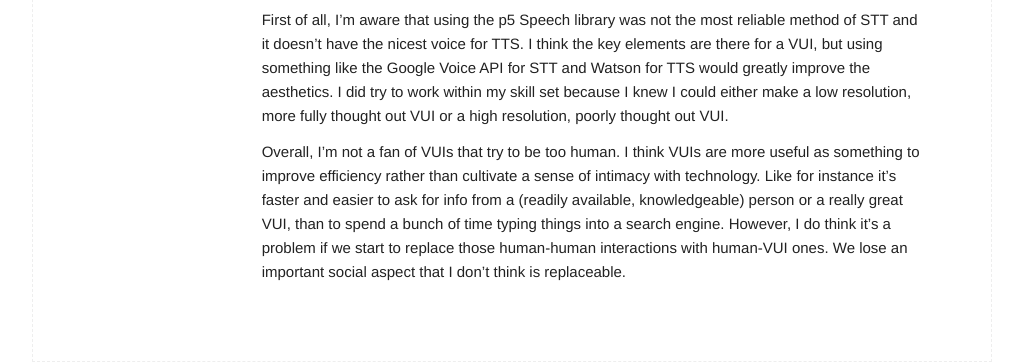
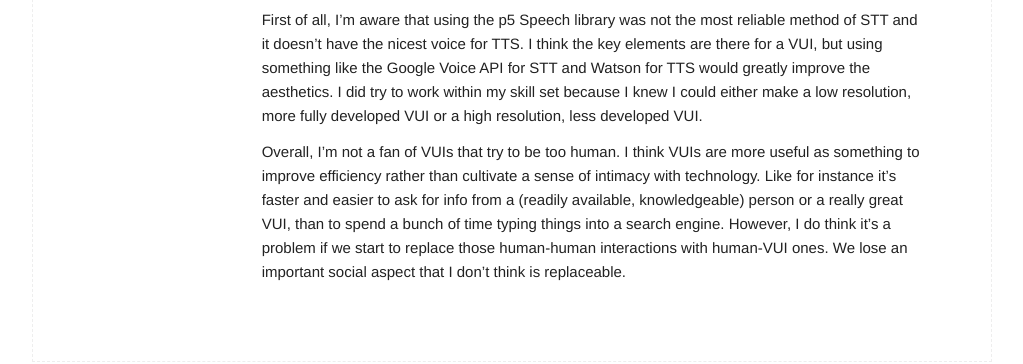
Before and after one commit to bevchou/bevchou.github.io, a Jekyll site: the page built from _posts/2018-03-07-filling-out-a-form-using-a-voice-interface-.md, in a window 1280 px wide and 900 px high, scrolled down 2087 px. Shown: the part 398-762 px from the top of the window, without its empty margins (128-1151 px from the left). Built offline with Jekyll 4.4.1, drawn with Linux system fonts in a browser that asks for light colours; comment, search, counter and statistics services are not loaded.

```diff
--- a/_posts/2018-03-07-filling-out-a-form-using-a-voice-interface-.md
+++ b/_posts/2018-03-07-filling-out-a-form-using-a-voice-interface-.md
@@ -37,6 +37,6 @@
 I am using the default p5 Speech voice and I haven't styled the website. For this version as a prototype, I am trying to get the concept across, however if I was making something higher resolution I would have taken a few extra steps to make it more friendly. The voice is too robotic to a point where it's a little hard to understand. The ideal voice to me is clearly a non-human, but still easy to understand. I also didn't have any phrases where the VUI tried to be funny or clever. I don't like that. It's not cool when an interface tries to get cute with me.
 
 ## Conclusions & Thoughts
-First of all, I'm aware that using the p5 Speech library was not the most reliable method of STT and it doesn't have the nicest voice for TTS. I think the key elements are there for a VUI, but using something like the Google Voice API for STT and Watson for TTS would greatly improve the aesthetics. I did try to work within my skill set because I knew I could either make a low resolution, more fully thought out VUI or a high resolution, poorly thought out VUI.
+First of all, I'm aware that using the p5 Speech library was not the most reliable method of STT and it doesn't have the nicest voice for TTS. I think the key elements are there for a VUI, but using something like the Google Voice API for STT and Watson for TTS would greatly improve the aesthetics. I did try to work within my skill set because I knew I could either make a low resolution, more fully developed VUI or a high resolution, less developed VUI.
 
 Overall, I'm not a fan of VUIs that try to be too human. I think VUIs are more useful as something to improve efficiency rather than cultivate a sense of intimacy with technology. Like for instance it's faster and easier to ask for info from a (readily available, knowledgeable) person or a really great VUI, than to spend a bunch of time typing things into a search engine. However, I do think it's a problem if we start to replace those human-human interactions with human-VUI ones. We lose an important social aspect that I don't think is replaceable.
```
Also changed, not shown: _posts/2018-02-14-midi-pull-chain-interface.md (+10 -4 lines).
